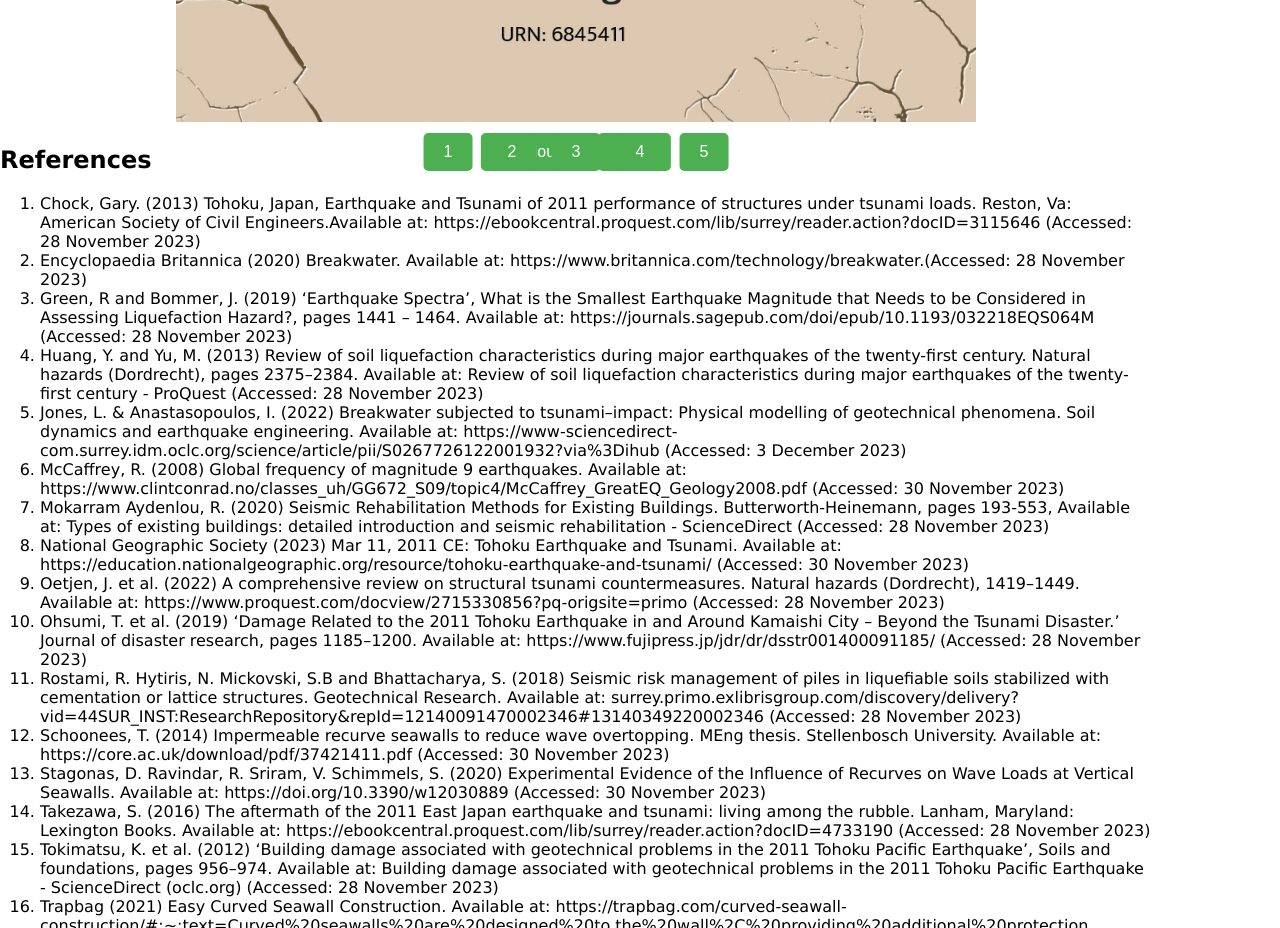
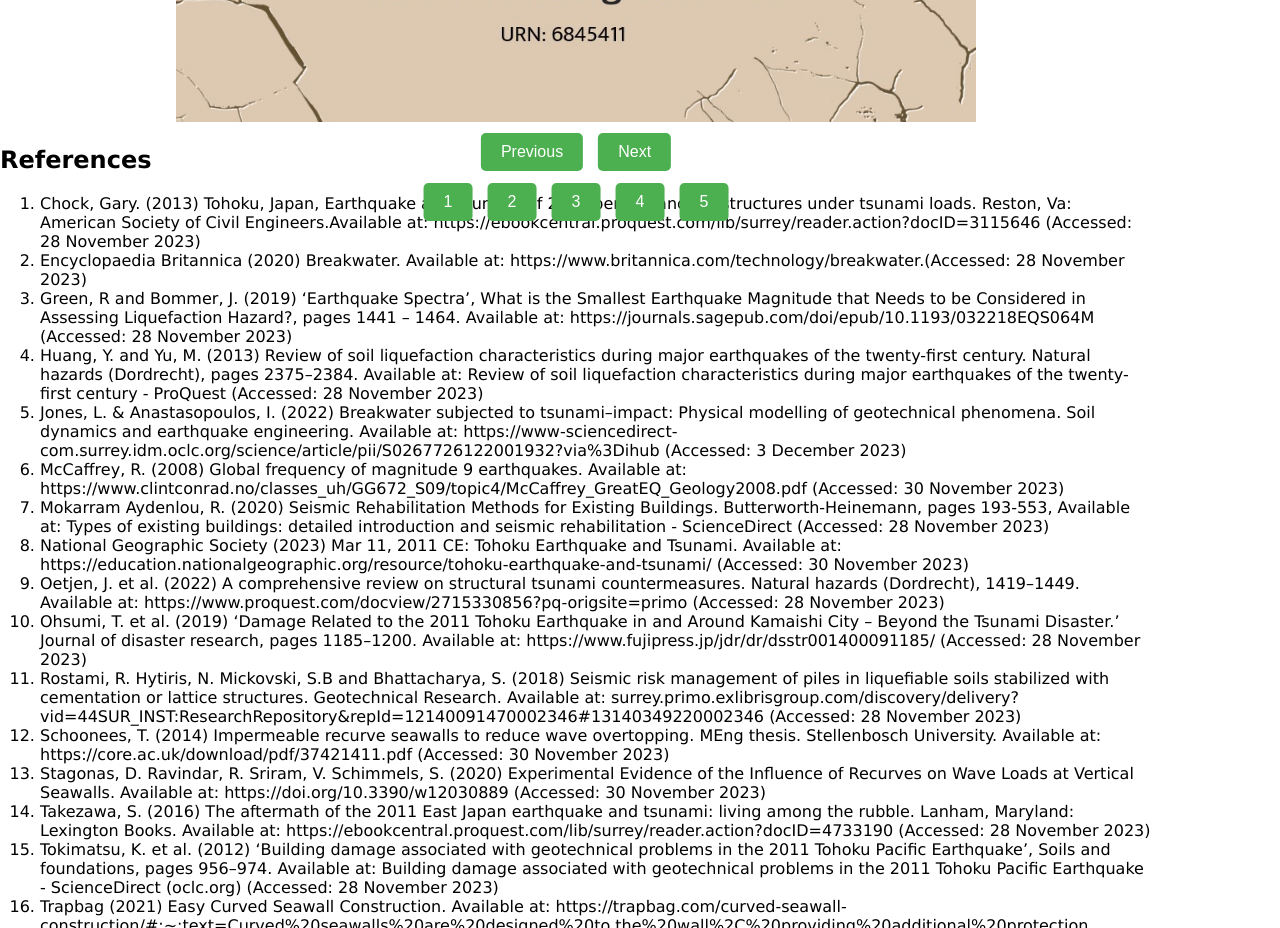
Before and after one commit to FEPSFY6845411/FY6845411, a plain HTML site: page index.html in a window 1280 px wide. Shown: the part 4100-5028 px from the top of the page. Drawn offline with Linux system fonts and the light colour scheme.

Commit message:
Update style.css

```diff
--- a/style.css
+++ b/style.css
@@ -43,7 +43,7 @@ p{
   bottom: 0;
   left: 50%;
   transform: translateX(-50%);
-  margin-bottom: -50px; /* Add some margin between the image and buttons */
+  margin-bottom: -100px; /* Add some margin between the image and buttons */
 }
 
 #slide-container{
```
